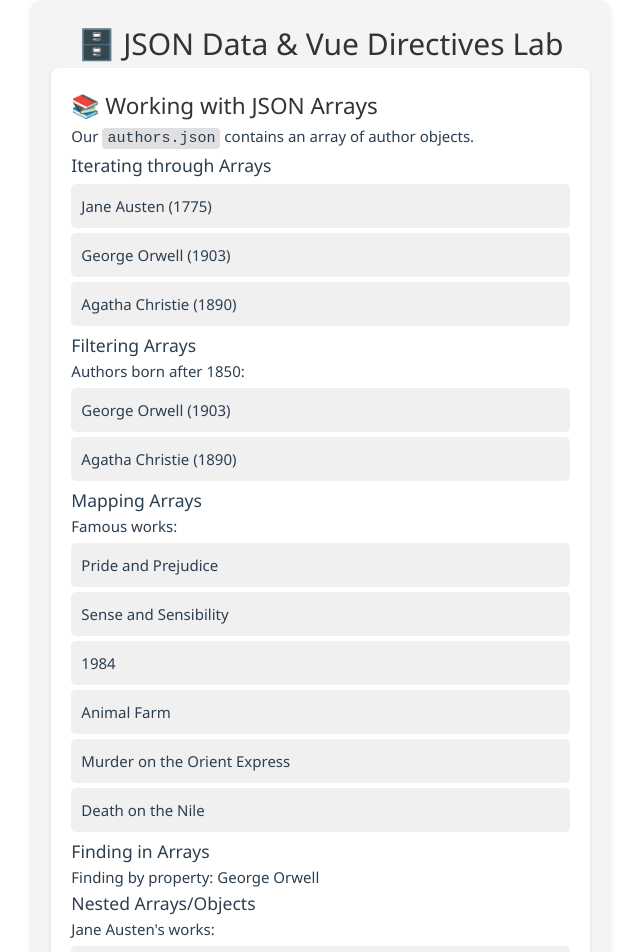
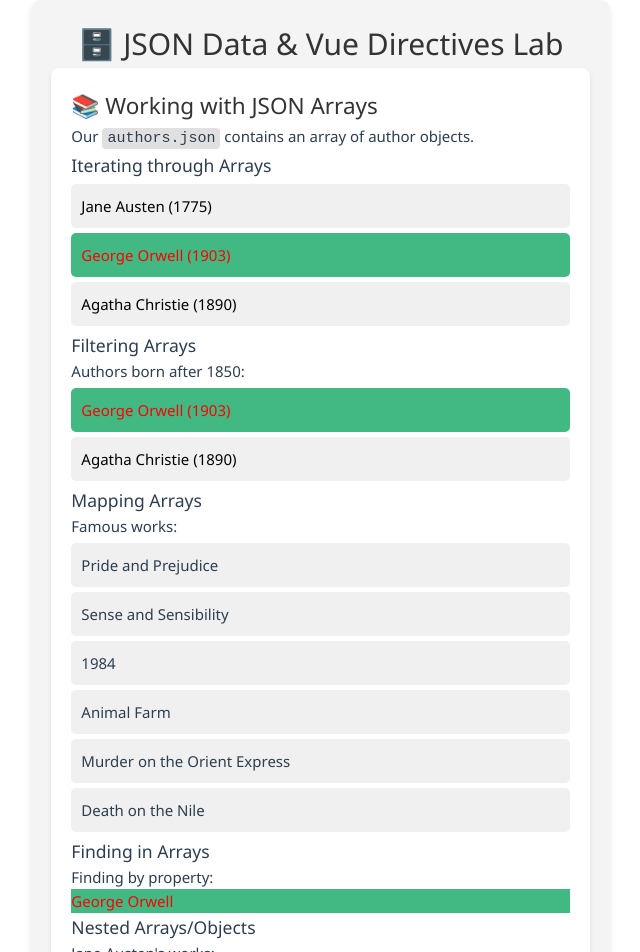
Before and after one commit to yeonjihyung/fit5032_efolio, a Vue app: page / in a window 1280 px wide. Shown: the top 952 px of the page, without its empty margins (30-670 px from the left). Built offline with nearby package versions, Linux system fonts and the light colour scheme.

Commit message:
efolio week2 task2.2 implementing v-bind to highlight 'George Orwell' done

```diff
--- a/src/components/JSON.vue
+++ b/src/components/JSON.vue
@@ -11,7 +11,13 @@
       <!-- Activity 6: Render a list containing author names and their birth years. Hint: Make use of the v-for directive to iterate through the array of authors. -->
       <!-- TODO: CODE TO RENDER LIST OF AUTHORS HERE -->
       <ul>
-        <li v-for="author in authors" :key="author.id">
+        <!-- eFolio Task 2.2 : highlight George Orwell-->
+        <li
+          v-for="author in authors"
+          :key="author.id"
+          :class="{ highlight: author.name === 'George Orwell' }"
+          :style="{ color: author.name === 'George Orwell' ? 'red' : 'black' }"
+        >
           {{ author.name }} ({{ author.birthYear }})
         </li>
       </ul>
@@ -21,7 +27,13 @@
       <p>Authors born after 1850:</p>
       <!-- TODO: CODE TO RENDER LIST OF AUTHORS HERE -->
       <ul>
-        <li v-for="author in modernAuthors" :key="author.id">
+        <!-- eFolio Task 2.2 : highlight George Orwell-->
+        <li
+          v-for="author in modernAuthors"
+          :key="author.id"
+          :class="{ highlight: author.name === 'George Orwell' }"
+          :style="{ color: author.name === 'George Orwell' ? 'red' : 'black' }"
+        >
           {{ author.name }} ({{ author.birthYear }})
         </li>
       </ul>
@@ -37,7 +49,9 @@
       </ul>
 
       <h3>Finding in Arrays</h3>
-      <p>Finding by property: {{ orwell?.name }}</p>
+      <p>Finding by property:</p>
+      <!-- eFolio Task 2.2 : highlight George Orwell-->
+      <p :class="{ highlight: orwell?.name }" :style="{ color: 'red' }">{{ orwell?.name }}</p>
 
       <h3>Nested Arrays/Objects</h3>
       <p>{{ austen?.name }}'s works:</p>
```
